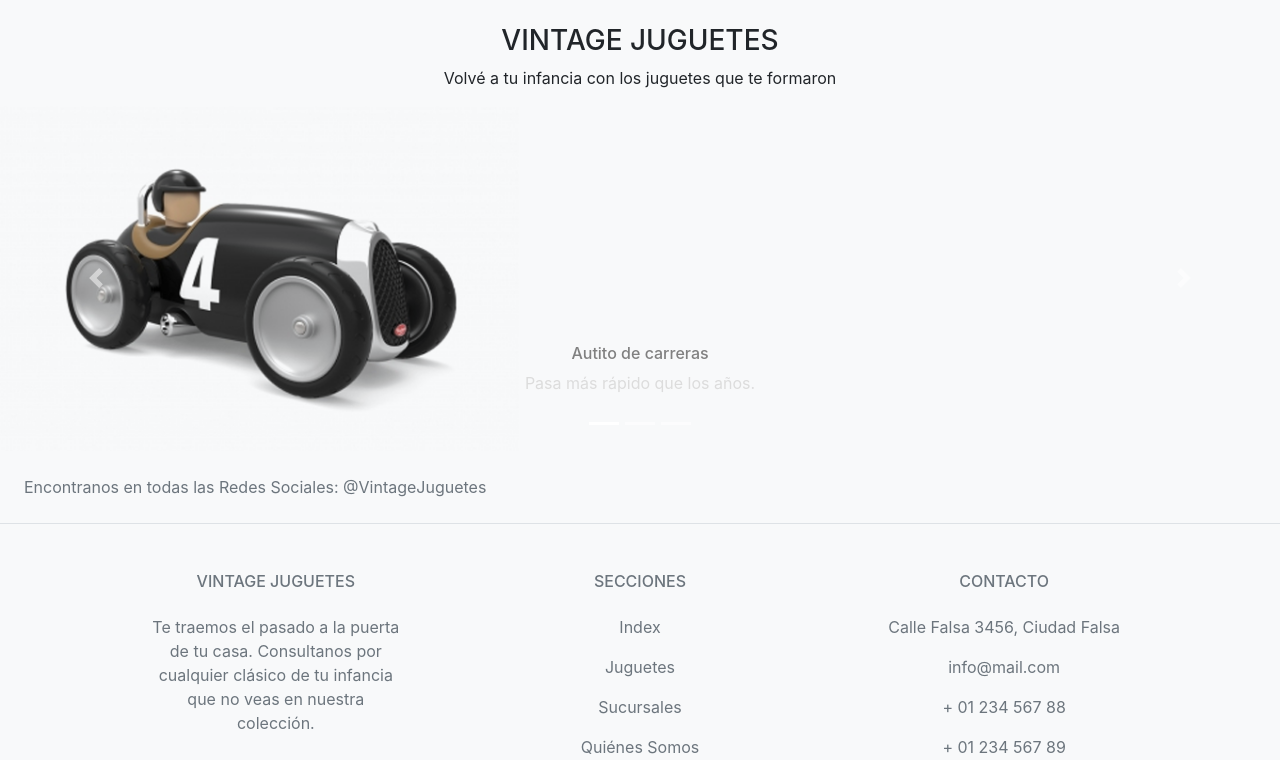
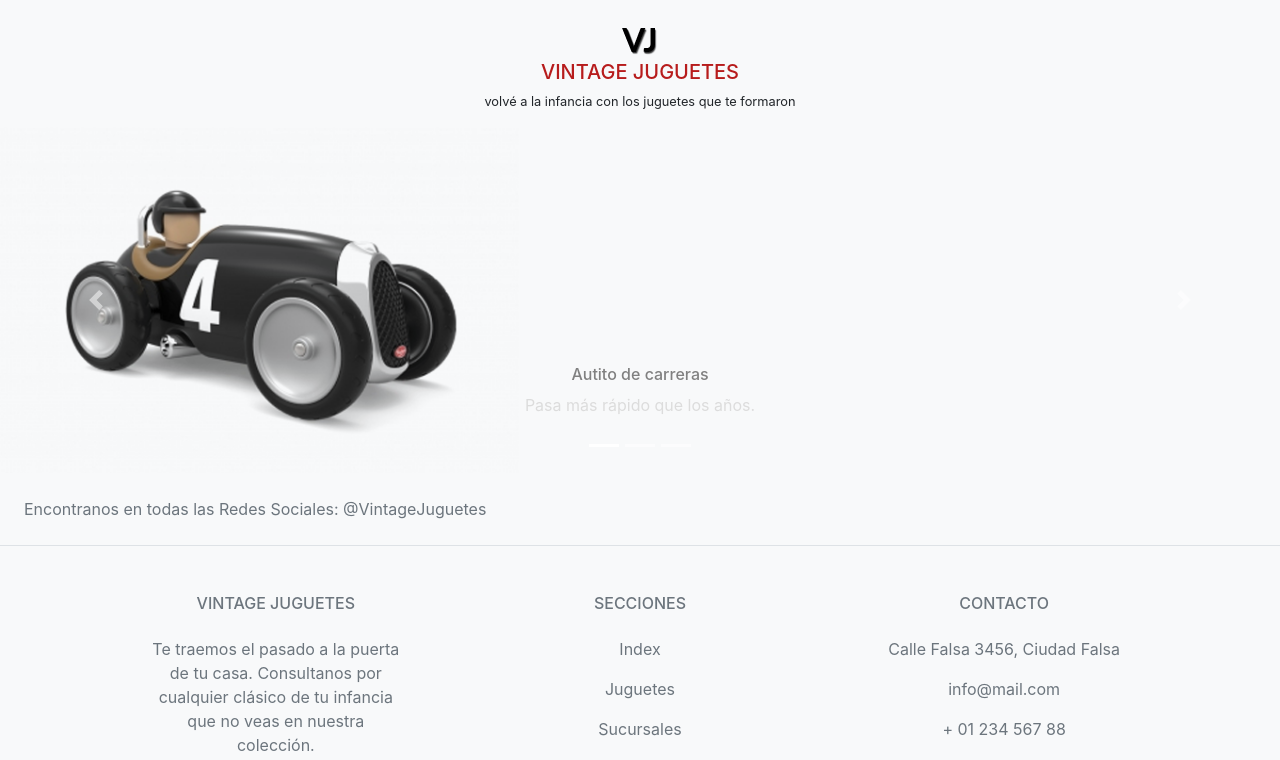
Before and after one commit to martujuanche/Entrega1-Espinoza-Ingouville-Juanche, a Django app: page / in a window 1280 px wide. Shown: the part 56-816 px from the top of the page. Run offline with Django 4.2, Linux system fonts and the light colour scheme.

Commit message:
cosmético

```diff
--- a/templates/index.html
+++ b/templates/index.html
@@ -1,10 +1,12 @@
 {% extends 'base.html' %}
 
 {% block content %}
+<div align="center">
 
-<h3 style="text-align:center">VINTAGE JUGUETES</h3>
-    </div>
-<p style="text-align:center">Volvé a tu infancia con los juguetes que te formaron</p>
+<img src="/static/logo.png">
+</div>
+<h5 style="text-align:center; color:#B71C1C">VINTAGE JUGUETES</h5>
+  <p style="text-align:center; font-size:80%">volvé a la infancia con los juguetes que te formaron</p>
 <div id="carouselExampleFade" class="carousel slide carousel-fade" data-ride="carousel">
   <ol class="carousel-indicators">
     <li data-target="#carouselExampleCaptions" data-slide-to="0" class="active"></li>
```
Also changed, not shown: static/logo.jpg (added), static/logo.png (added).
